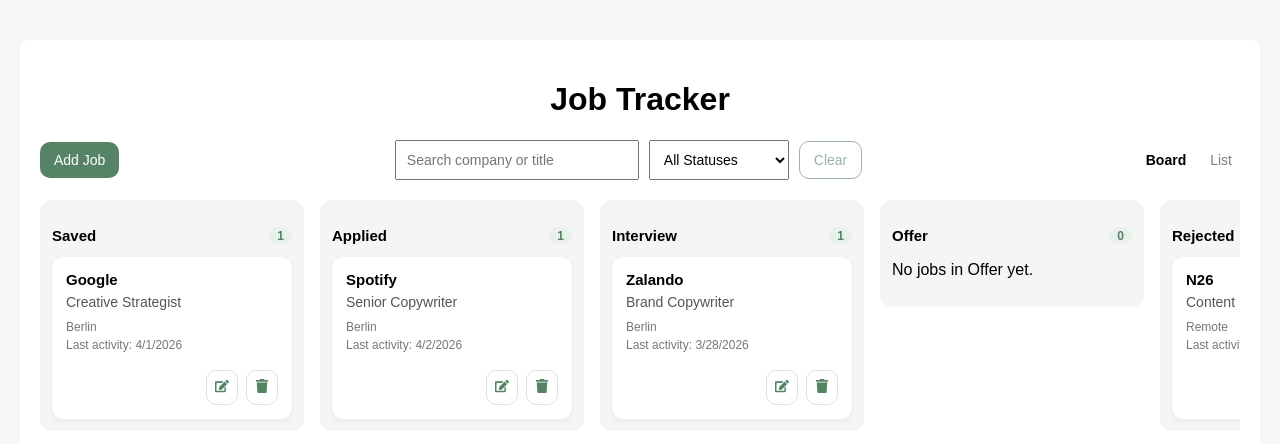
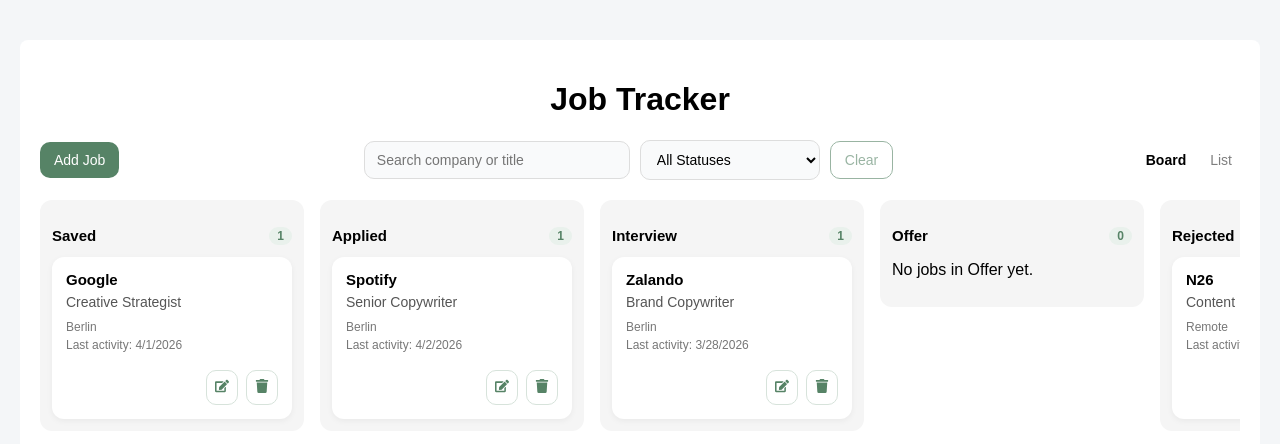
Before and after one commit to annapgsm/job-tracker, a React (Vite) app in the folder client/: page / in a window 1280 px wide. Shown: the top 444 px of the page. Built offline with nearby package versions, Linux system fonts and the light colour scheme.

Commit message:
feat: Improve UI of search and filter to match other css styling

```diff
--- a/client/src/App.jsx
+++ b/client/src/App.jsx
@@ -275,12 +275,14 @@
         <div className="filters">
           <input
             type="text"
+            className="filters-input"
             placeholder="Search company or title"
             value={searchTerm}
             onChange={(e) => setSearchTerm(e.target.value)}
           />
 
           <select
+            className="filters-select"
             value={statusFilter}
             onChange={(e) => setStatusFilter(e.target.value)}
           >
--- a/client/src/index.css
+++ b/client/src/index.css
@@ -68,6 +68,7 @@
   margin: 20px 0;
 }
 
+/* ===== FILTERS ===== */
 .filters {
   display: flex;
   align-items: center;
@@ -75,12 +76,26 @@
   flex-wrap: wrap;
 }
 
-.filters input {
-  min-width: 220px;
+.filters-input,
+.filters-select {
+  min-width: 180px;
+  border-radius: 10px;
+  border: 1px solid #ddd;
+  padding: 10px 12px;
+  font-size: 14px;
+  background: #f9fafb;
+  outline: none;
+  transition: border-color 0.2s ease, background-color 0.2s ease;
 }
 
-.filters select {
-  min-width: 140px;
+.filters-input {
+  min-width: 240px;
+}
+
+.filters-input:focus,
+.filters-select:focus {
+  border-color: #568366;
+  background: white;
 }
 
 .filters button {
@@ -92,6 +107,8 @@
 .filters button:hover {
   background: #f3f7f4;
 }
+
+/* ===== VIEW TOGGLE ===== */
 
 .view-toggle {
   display: flex;
```
